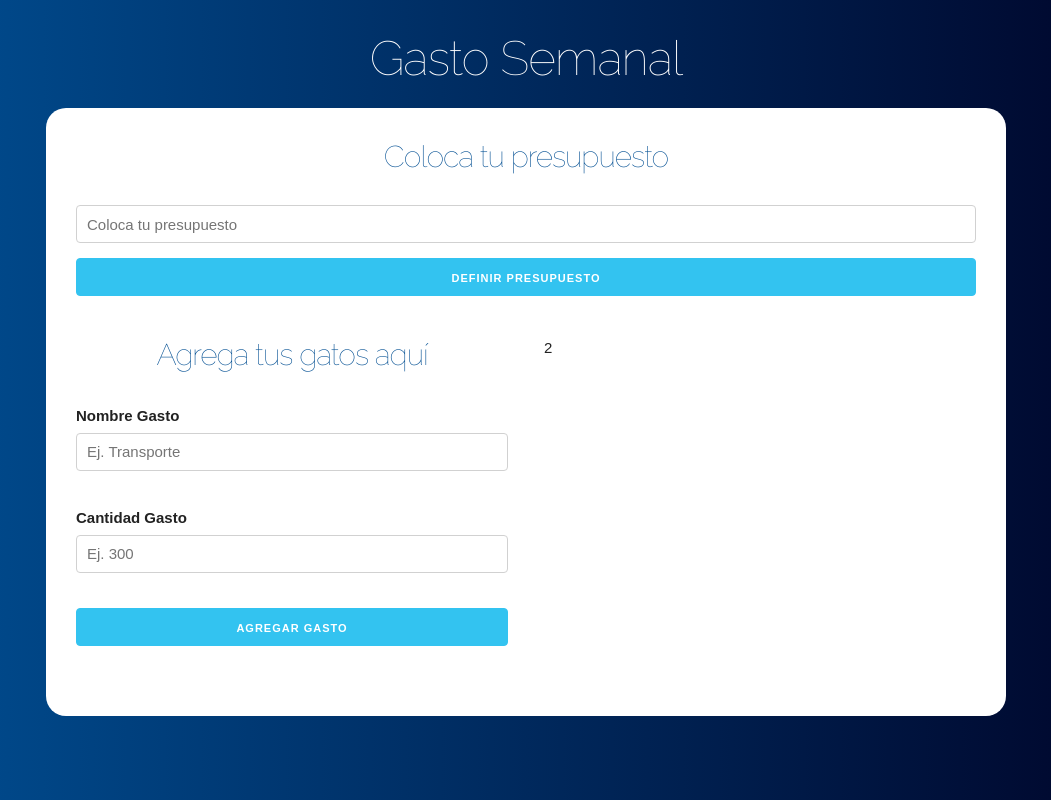
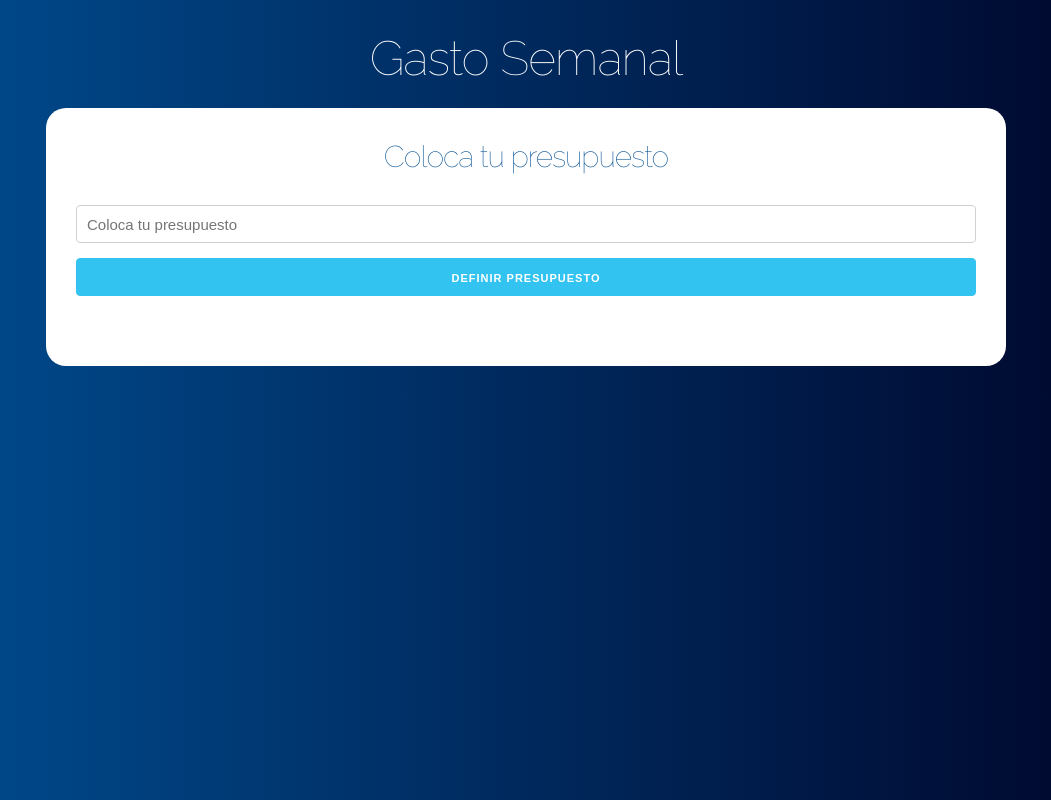
Before and after one commit to AJ-Romera/presupuesto-react, a React (Create React App) app: page / in a window 1280 px wide. Shown: the whole page, without its empty margins (114-1165 px from the left). Built offline with nearby package versions, Linux system fonts and the light colour scheme.

Commit message:
CHNG: Hace Carga Condicional del Componente Pregunta

```diff
--- a/src/App.js
+++ b/src/App.js
@@ -6,6 +6,7 @@ function App() {
     // Definir el state
     const [presupuesto, setPresupuesto] = useState(0);
     const [restante, setRestante] = useState(0);
+    const [mostrarPregunta, setMostrarPregunta] = useState(true);
 
     return (
         <div className='container'>
@@ -13,11 +14,13 @@ function App() {
                 <h1>Gasto Semanal</h1>
 
                 <div className='contenido-principal contenido'>
+                    {mostrarPregunta ? (
                         <Pregunta
                             setPresupuesto={setPresupuesto}
                             setRestante={setRestante}
+                            setMostrarPregunta={setMostrarPregunta}
                         />
-
+                    ) : (
                         <div className='row'>
                             <div className='one-half column'>
                                 <Formulario />
@@ -25,6 +28,7 @@ function App() {
 
                             <div className='one-half column'>2</div>
                         </div>
+                    )}
                 </div>
             </header>
         </div>
--- a/src/components/Pregunta.js
+++ b/src/components/Pregunta.js
@@ -1,7 +1,7 @@
 import React, { useState } from 'react';
 import Error from './Error';
 
-function Pregunta({ setPresupuesto, setRestante }) {
+function Pregunta({ setPresupuesto, setRestante, setMostrarPregunta }) {
     // Definir el state
     const [cantidad, setCantidad] = useState(0);
     const [error, setError] = useState(false);
@@ -25,6 +25,7 @@ function Pregunta({ setPresupuesto, setRestante }) {
         setError(false);
         setPresupuesto(cantidad);
         setRestante(cantidad);
+        setMostrarPregunta(false);
     };
 
     return (
```
Lines whose indentation alone changed are shown as unchanged.
